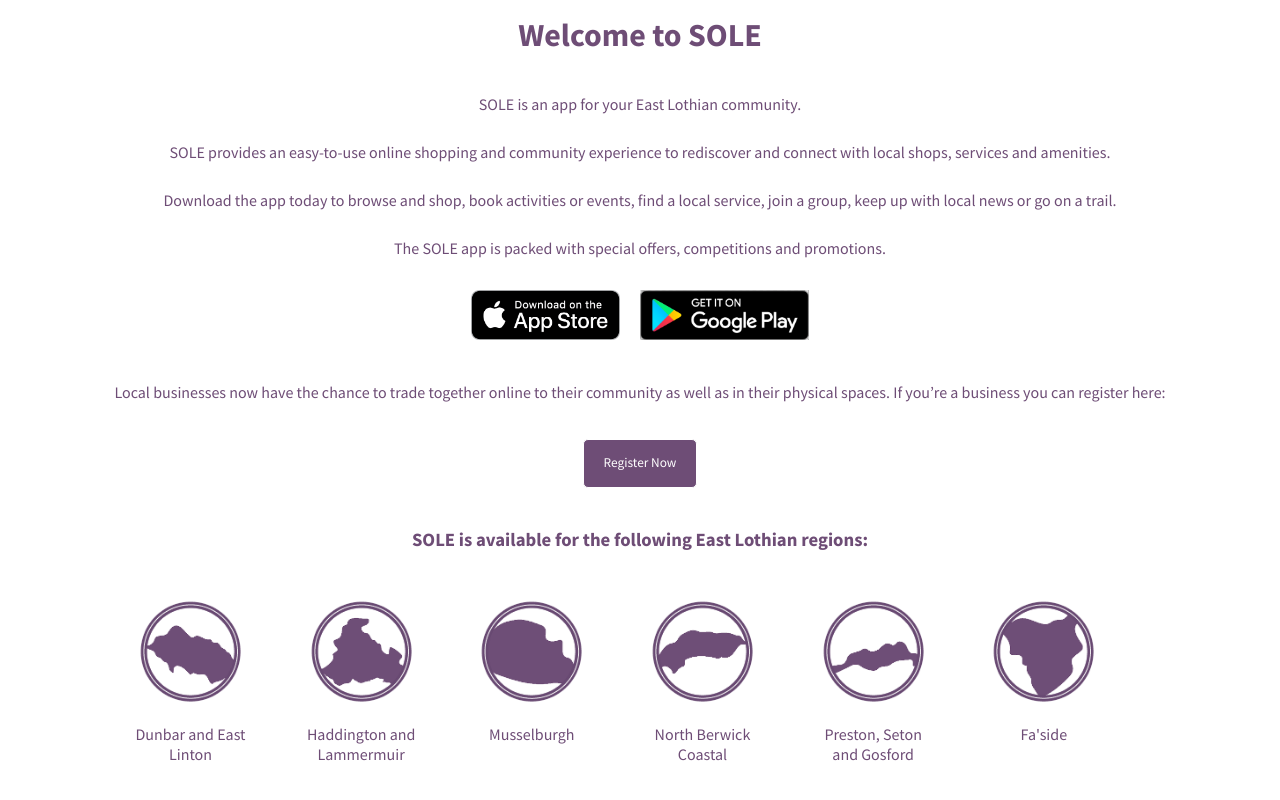
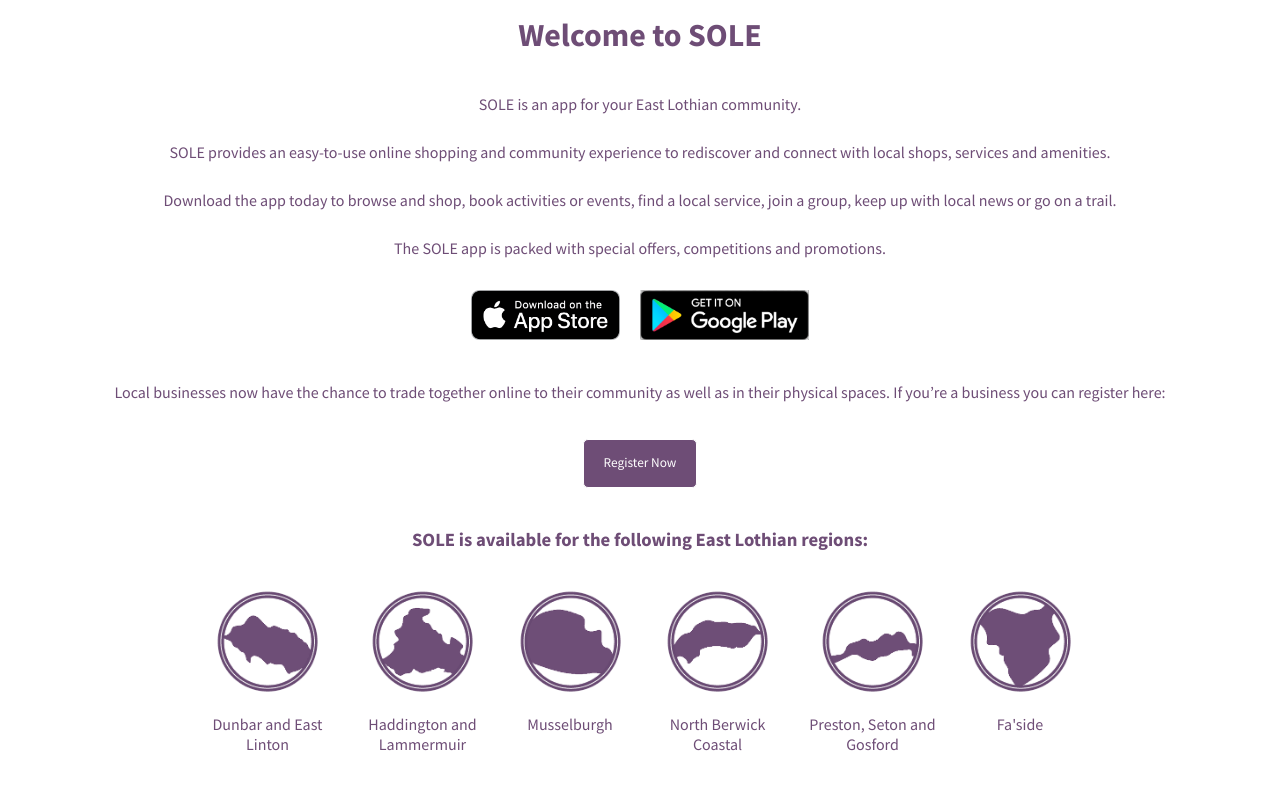
Before and after one commit to StevieV1903/SOLE-Homepage, a JavaScript app: page / in a window 1280 px wide. Shown: the part 429-1229 px from the top of the page. Built offline with nearby package versions, Linux system fonts and the light colour scheme; the HTML template or start-up script is replaced by a standard one.

Commit message:
updated comments and grid element of county icons

```diff
--- a/src/App.css
+++ b/src/App.css
@@ -51,12 +51,14 @@
 .App-county-container {
   display: grid;
   grid-template-columns: repeat(6, auto);
-  width: 80vw;
-  margin: 30px auto 50px auto;
+  grid-gap: 15px;
+  justify-content: center;
+  width: 90vw;
+  margin: 20px auto 50px auto;
 }
 
 .App-county-item {
-  max-width: 125px;
+  max-width: 140px;
 }
 
 .App-county-item p {
--- a/src/App.js
+++ b/src/App.js
@@ -26,14 +26,14 @@
 
             <div className="App-download-container">
               <img src={AppStoreBtn} alt="Apple Store download"  />
-              {/* line 19 to link to Apple App Store URL */}
+              {/* link to Apple App Store URL */}
               <img src={GooglePlayBtn} alt="Google Play Store download"  />
-              {/* line 20 to link to Google Play Store URL */}
+              {/* link to Google Play Store URL */}
             </div>
 
           <p>Local businesses now have the chance to trade together online to their community as well as in their physical spaces. If you’re a business you can register here:</p>
           <button>Register Now</button>
-          {/* line 26 to link to registration page */}
+          {/* link to business registration page */}
           <h3>SOLE is available for the following East Lothian regions:</h3>
           <div className="App-county-container">
               <div className="App-county-item">
```
